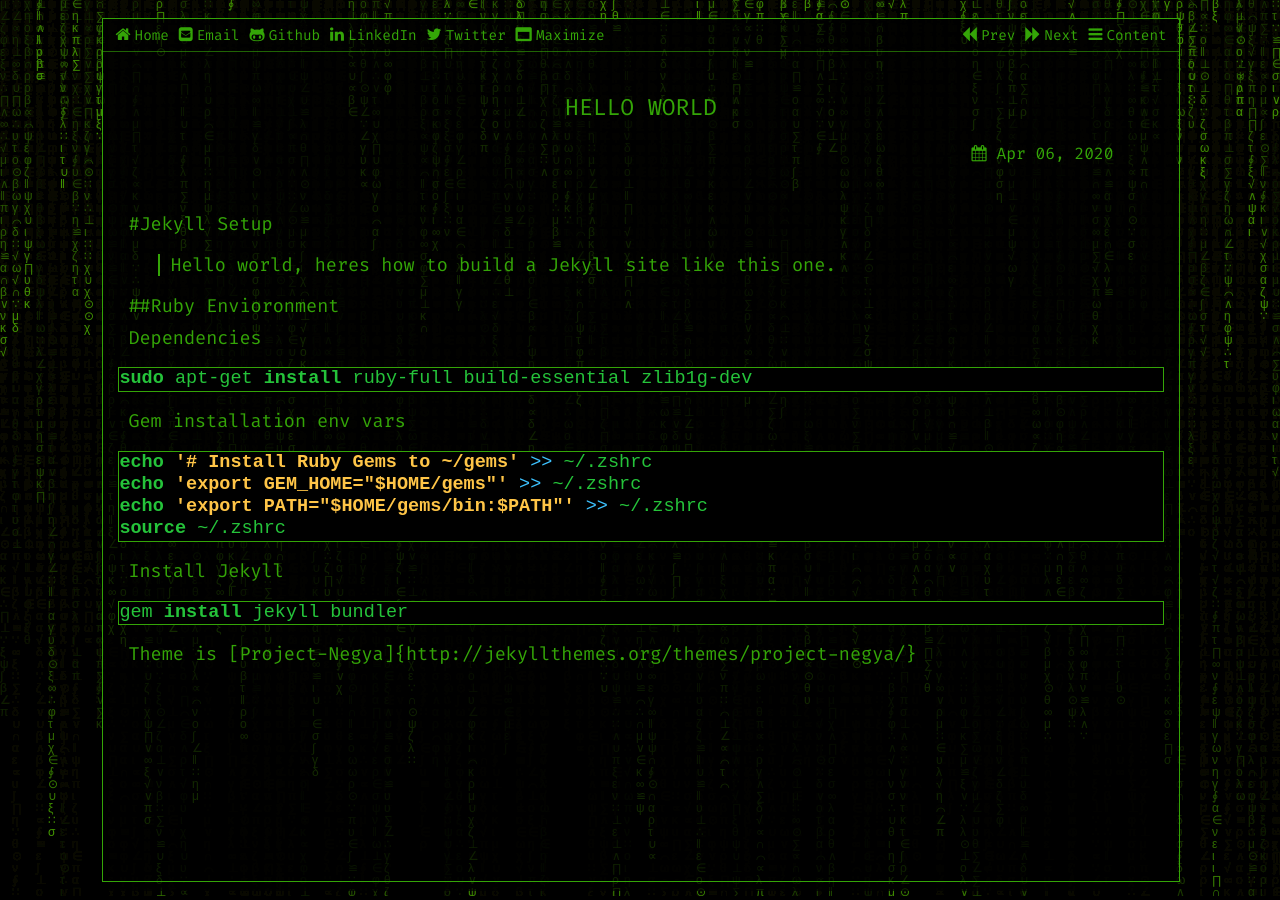
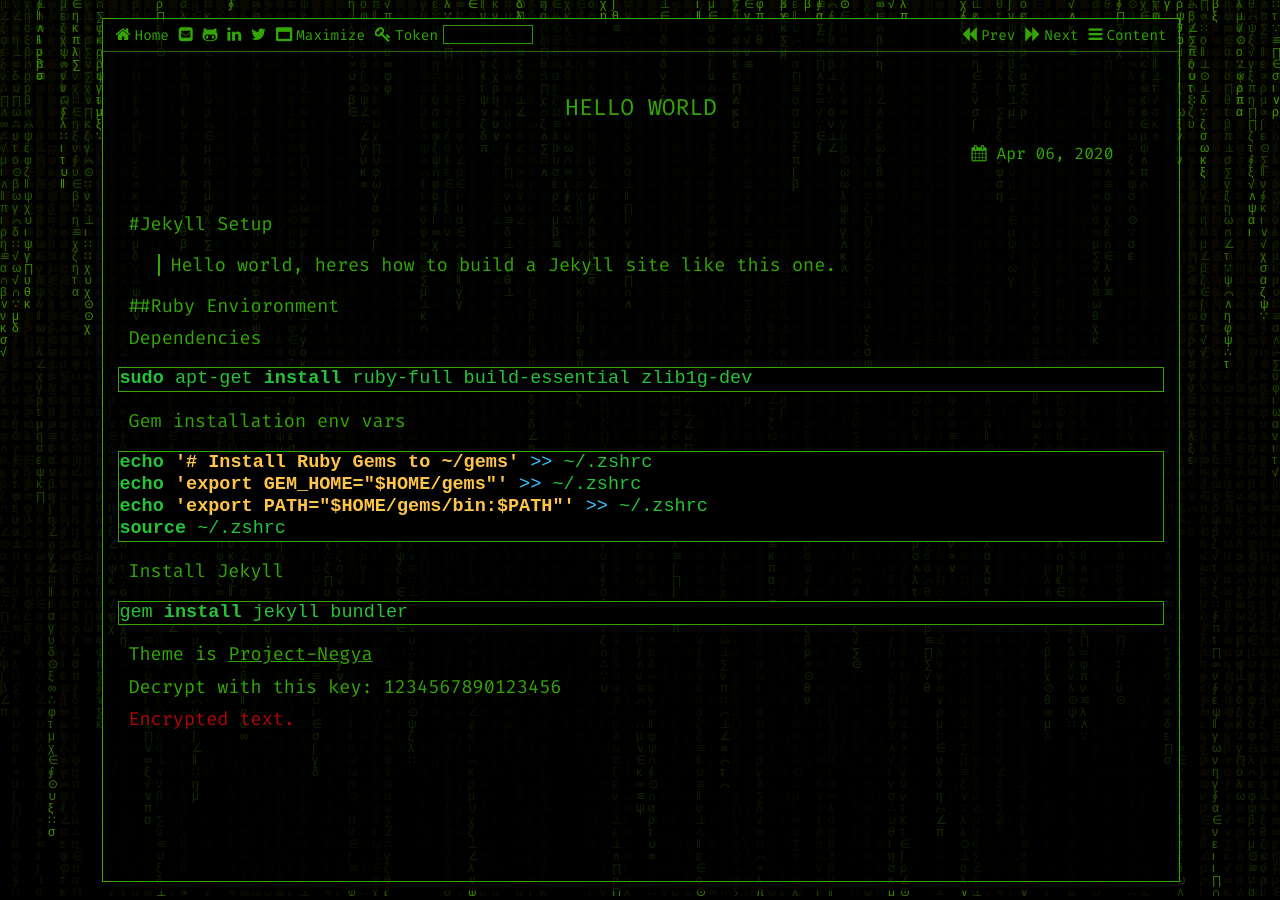
Before and after one commit to nbaertsch/nbaertsch.github.io, a Jekyll site: the page built from _posts/2020-04-06-hello-world.md, in a window 1280 px wide. Built offline with Jekyll 4.4.1, drawn with Linux system fonts in a browser that asks for light colours.

````diff
--- a/_config.yml
+++ b/_config.yml
@@ -1,6 +1,6 @@
 ## Settings
 title: nbaertsch
-owner: "nix_knack"
+owner: "Noah Baertsch"
 url: "https://nbaertsch.github.io"
 baseurl: "/"
 permalink: /:title/
--- a/_includes/header.html
+++ b/_includes/header.html
@@ -18,7 +18,7 @@
                 {% if site.email != ""%}
                     <a class="header_btn" href="mailto://{{ site.email }}">
                         <i class="fa fa-envelope-square">
-                            {% if page.btn_text != false %}
+                            {% if false %}
                                 <p class="btn_text">Email</p>
                             {% endif %}
                         </i>
@@ -28,7 +28,7 @@
                 {% if site.github != "" %}
                     <a class="header_btn" href="https://github.com/{{ site.github }}">
                         <i class="fa fa-github-alt">
-                            {% if page.btn_text != false %}
+                            {% if false %}
                                 <p class="btn_text">Github</p>
                             {% endif %}
                         </i>
@@ -38,7 +38,7 @@
                 {% if site.linkedin != "" %}
                     <a class="header_btn" href="https://www.linkedin.com/in/{{ site.linkedin }}">
                         <i class="fa fa-linkedin">
-                            {% if page.btn_text != false %}
+                            {% if false %}
                                 <p class="btn_text">LinkedIn</p>
                             {% endif %}
                         </i>
@@ -48,7 +48,7 @@
                 {% if site.linkedin != "" %}
                     <a class="header_btn" href="https://www.twitter.com/{{ site.twitter }}">
                         <i class="fa fa-twitter">
-                            {% if page.btn_text != false %}
+                            {% if false %}
                                 <p class="btn_text">Twitter</p>
                             {% endif %}
                         </i>
--- a/_posts/2020-04-06-hello-world.md
+++ b/_posts/2020-04-06-hello-world.md
@@ -27,4 +28,10 @@ Install Jekyll
 gem install jekyll bundler
 ```
 
-Theme is [Project-Negya]{http://jekyllthemes.org/themes/project-negya/}
+
+Theme is [Project-Negya](http://jekyllthemes.org/themes/project-negya/)
+
+Decrypt with this key: 1234567890123456
+<p class = "encrypted" id = "Q32hJFHSVLD6rSqnahJA9WxVj9koFEThsvclAnFq97g=">
+Encrypted text.
+</p>
````
Also changed, not shown: other parts of _posts/2020-04-06-hello-world.md (+1 -0 lines), _posts/2019-7-16-readme.md (deleted, +0 -55 lines), 1 other file.
